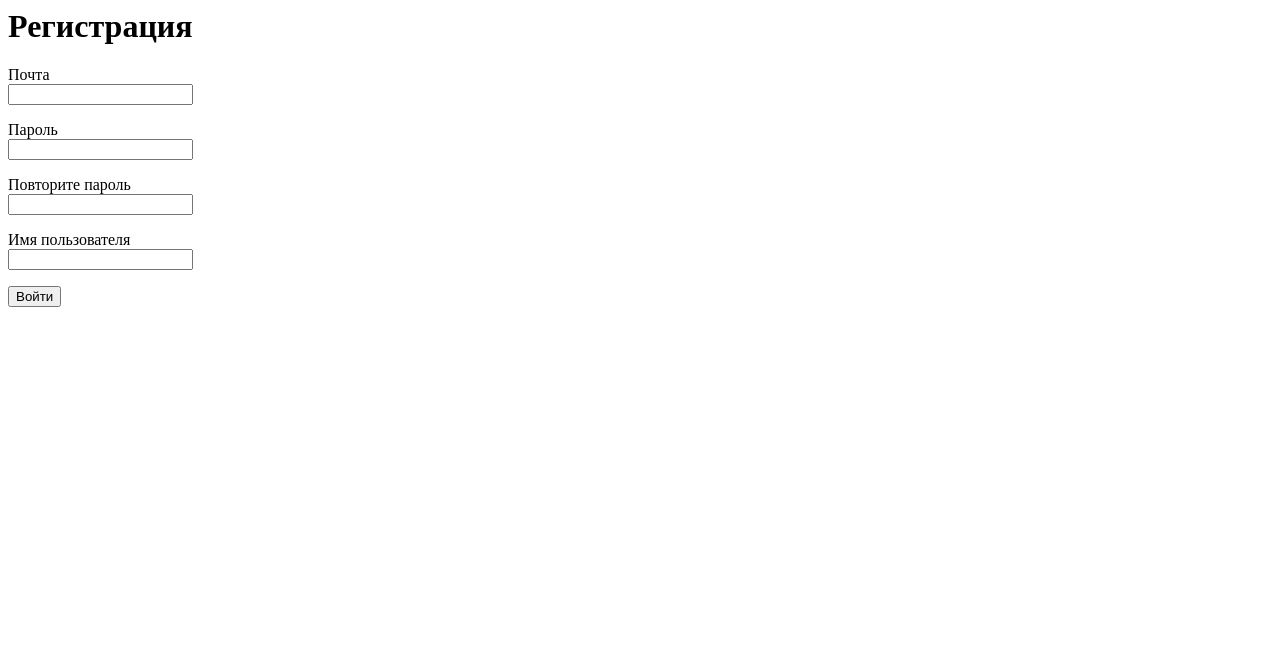
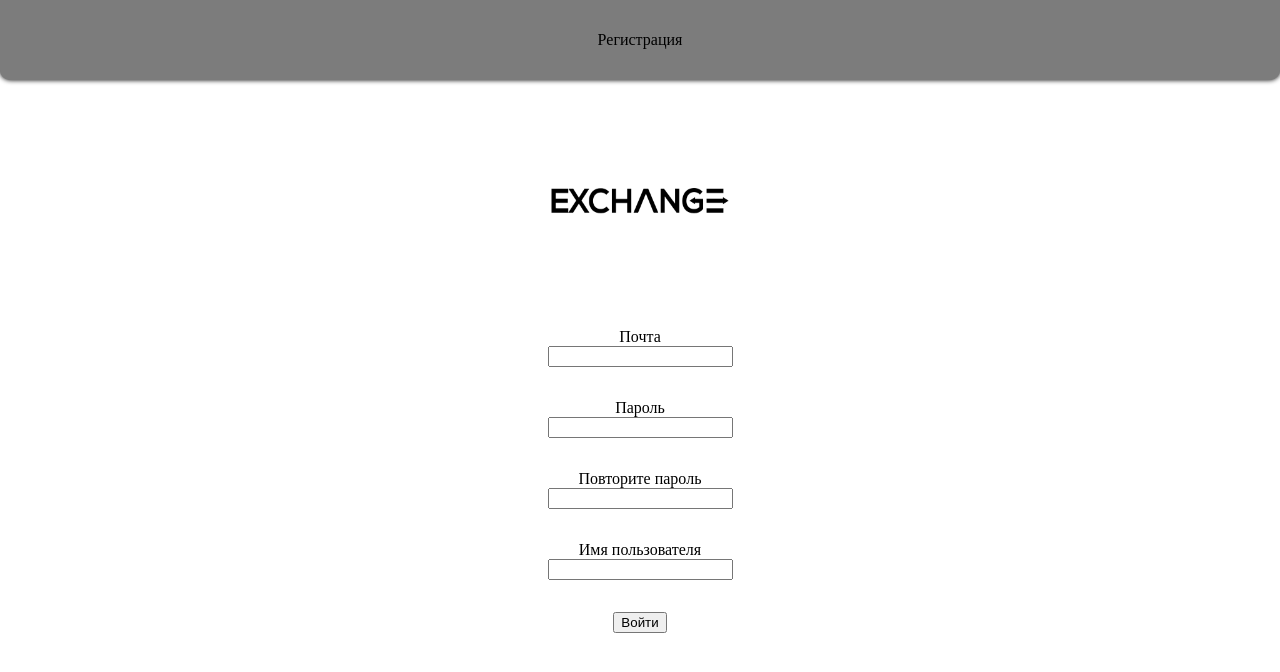
Before and after one commit to JabaXNT/YandexWEBProject, a Flask app: template templates/register.html in a window 1280 px wide. Shown: the top 672 px of the page. Run offline with Flask 2, Linux system fonts and the light colour scheme; the template is opened without the code that fills it: values that come from a table or form of the project are taken from there, others are empty.

Commit message:
add registration form

```diff
--- a/main.py
+++ b/main.py
@@ -32,7 +32,7 @@ def index():
     return render_template('main.html')
 
 
-@app.route('/register', methods=['GET', 'POST'])
+@app.route('/reg', methods=['GET', 'POST'])
 def reqister():
     form = RegisterForm()
     if form.validate_on_submit():
--- a/static/style.css
+++ b/static/style.css
@@ -46,3 +46,19 @@ footer {
     right: 6%;
     margin-top: 10px;
     margin-left: 100px;}
+
+.footer_registration{
+    background-color: #7C7C7C;
+    width: 100%;
+    height: 10%;
+    display: flex;
+    justify-content: center;
+    align-items: center;
+    border-radius: 0 0 10px 10px;
+    box-shadow: 0 0 5px;
+}
+
+.form_registration{
+    display: flex;
+    flex-direction: column;
+}
--- a/templates/main.html
+++ b/templates/main.html
@@ -7,7 +7,7 @@
 <body>
 <figure class="figure"></figure>
 <header style="background-color: #7C7C7C; width: 100%; text-align: center; border-radius: 0 0 10px 10px; box-shadow: 0 0 5px;"
-        class="flex-container">
+            class="flex-container">
     <a href="/"><img src="../static/exchange-01_4x.png" height="100" width="150"
                      style="display: inline-block; margin-right: -10px"/></a><!--Главная-->
     <div style="margin-right: 10px" class="dropdown">
--- a/templates/register.html
+++ b/templates/register.html
@@ -1,5 +1,12 @@
-<h1>Регистрация</h1>
-<form action="" method="post">
+<html>
+<head>
+    <title>Регистрация</title>
+    <link href="../static/style.css" rel="stylesheet">
+</head>
+<body>
+<div class='footer_registration'>Регистрация</div>
+<p style="text-align: center"><img src="../static/exchange-01_4x.png" height="200" width="250"/><p>
+<form class='form_registration' action="" method="post" style="text-align: center">
     {{ form.hidden_tag() }}
     <p>
         {{ form.email.label }}<br>
@@ -36,3 +43,5 @@
     <p>{{ form.submit(type="submit", class="btn btn-primary") }}</p>
     {{message}}
 </form>
+</body>
+</html>
```
